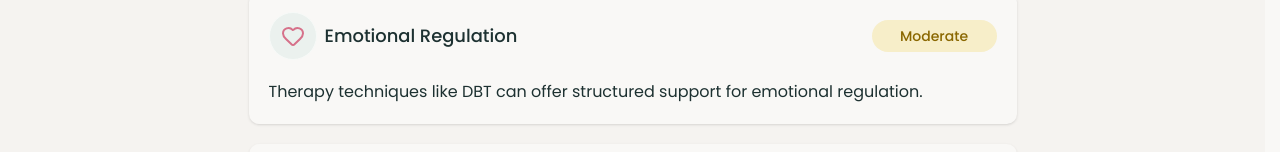
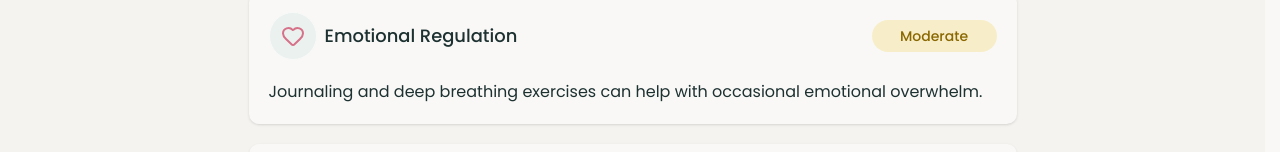
Before and after one commit to TNguyen20194/project-haven-react, a React (Vite) app: page /assessment/result in a window 1280 px wide. Shown: the part 414-566 px from the top of the page. Built offline with nearby package versions, Linux system fonts and the light colour scheme.

Commit message:
Update description

```diff
--- a/src/data/categories.ts
+++ b/src/data/categories.ts
@@ -18,7 +18,7 @@ export const categories: Category[] = [
     label: "Emotional Regulation",
     description: {
       low: "You seem to manage your emotions well. Mindfulness can further strengthen this.",
-      moderate: "Therapy techniques like DBT can offer structured support for emotional regulation.",
+      moderate: "Journaling and deep breathing exercises can help with occasional emotional overwhelm.",
         elevated: "Therapy techniques like DBT can offer structured support for emotional regulation.",
         high: "Speaking with a therapist about emotion regulation strategies could be very beneficial.",
     },
@@ -30,7 +30,7 @@ export const categories: Category[] = [
     label: "Sleep Health",
     description: {
        low: "Great sleep habits! Maintain your routine for continued wellness.",
-        moderate: "Sleep hygiene improvements and relaxation techniques may help significantly.",
+        moderate: "Try establishing a consistent bedtime routine and limiting screens before bed.",
         elevated: "Sleep hygiene improvements and relaxation techniques may help significantly.",
         high: "A therapist can help address underlying causes of sleep disturbances.",
     },
@@ -42,7 +42,7 @@ export const categories: Category[] = [
     label: "Anxiety",
     description: {
       low: "You appear to manage worry well. Mindfulness can help maintain this balance.",
-        moderate: "Sleep hygiene improvements and relaxation techniques may help significantly.",
+        moderate: "Grounding techniques and controlled breathing can help with situational anxiety.",
         elevated: "Cognitive Behavioral Therapy based approaches are effective for managing recurring anxiety patterns.",
         high: "Professional support can provide tools to manage persistent anxiety effectively.",
     },
@@ -54,7 +54,7 @@ export const categories: Category[] = [
     label: "Motivation & Interest",
     description: {
       low: "Your motivation levels are healthy. Keep engaging in activities you enjoy!",
-        moderate: "Behavioral activation techniques can help re-engage with meaningful activities.",
+        moderate: "Setting small, achievable goals can help rebuild motivation during low periods.",
         elevated: "Behavioral activation techniques can help re-engage with meaningful activities.",
         high: "A therapist can help explore what may be underlying your loss of interest.",
     },
@@ -66,7 +66,7 @@ export const categories: Category[] = [
     label: "Stress Coping",
     description: {
        low: "You have strong coping skills. Continue building on what works for you.",
-        moderate: "Learning structured stress management techniques could be very beneficial.",
+        moderate: "Exploring new coping strategies like exercise or creative outlets may help.",
         elevated: "Learning structured stress management techniques could be very beneficial.",
         high: "A therapist can help you develop healthier coping mechanisms tailored to you.",
     },
@@ -78,7 +78,7 @@ export const categories: Category[] = [
     label: "Relationships",
     description: {
           low: "Your relationships seem supportive. Nurturing them continues to benefit well-being.",
-        moderate: "Exploring relationship patterns in therapy can improve connection and understanding.",
+        moderate: "Communication skills practice can strengthen your connections during conflicts.",
         elevated: "Exploring relationship patterns in therapy can improve connection and understanding.",
         high: "Professional support can help navigate relationship difficulties and build healthier bonds.",
     },
@@ -90,7 +90,7 @@ export const categories: Category[] = [
     label: "Trauma Impact",
     description: {
       low: "Past events aren't currently affecting you significantly. That's a positive sign.",
-        moderate: "Trauma-informed therapy approaches like EMDR may be helpful for you.",
+        moderate: "Gentle self-care practices and grounding techniques can support trauma processing.",
         elevated: "Trauma-informed therapy approaches like EMDR may be helpful for you.",
         high: "Specialized trauma therapy can provide safe, structured support for healing.",
     },
@@ -102,8 +102,8 @@ export const categories: Category[] = [
     label: "Self Image",
     description: {
       low: "You have a generally positive self-image. Self-compassion practices can nurture this.",
-        moderate: "CBT techniques can help challenge and reframe persistent negative self-talk.",
-        elevated: "CBT techniques can help challenge and reframe persistent negative self-talk.",
+        moderate: "Positive affirmations and self-compassion exercises can help with self-doubt.",
+        elevated: "Cognitive Behavioral Therapy techniques can help challenge and reframe persistent negative self-talk.",
         high: "A therapist can help build a healthier, more compassionate self-relationship.",
     },
     iconClass: "text-[hsl(var(--pink))]"
```
